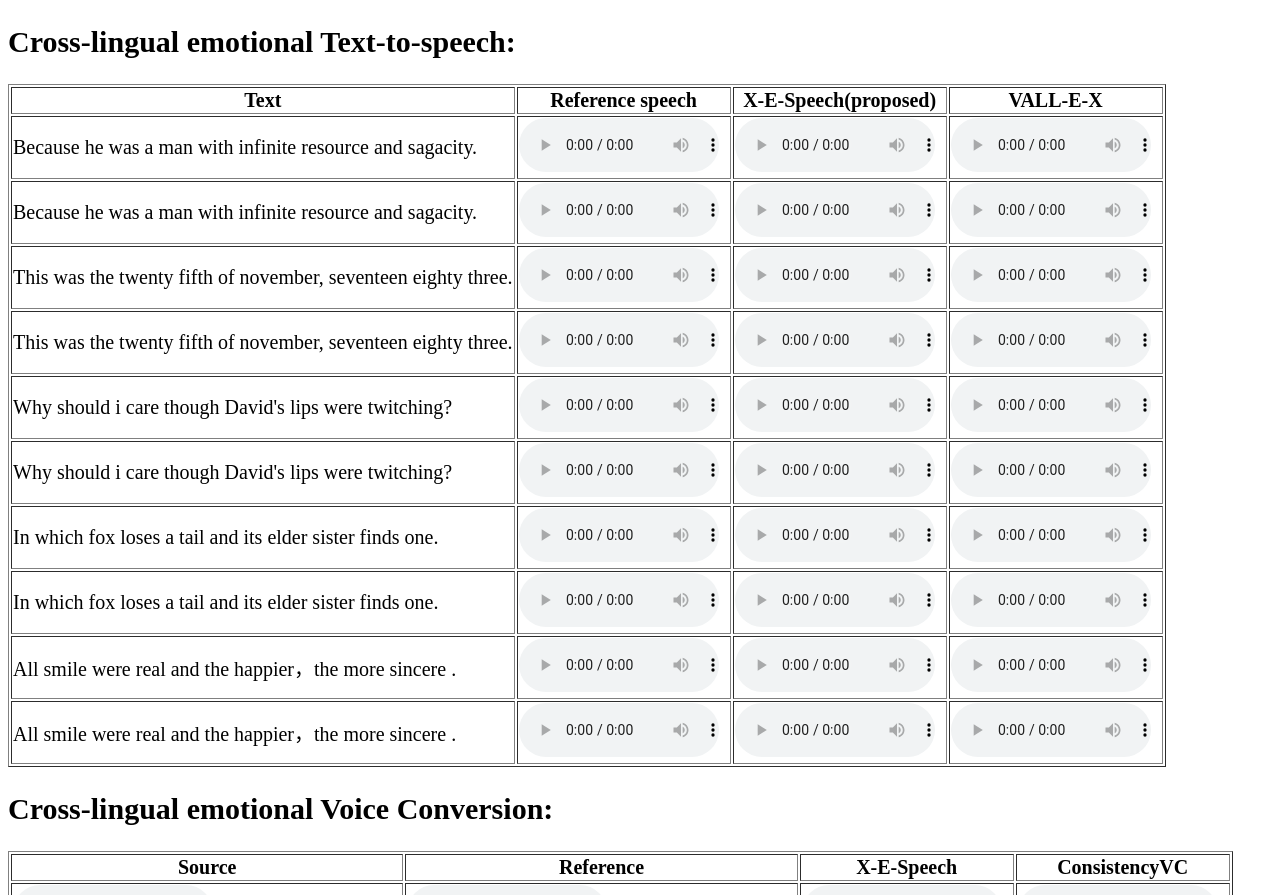
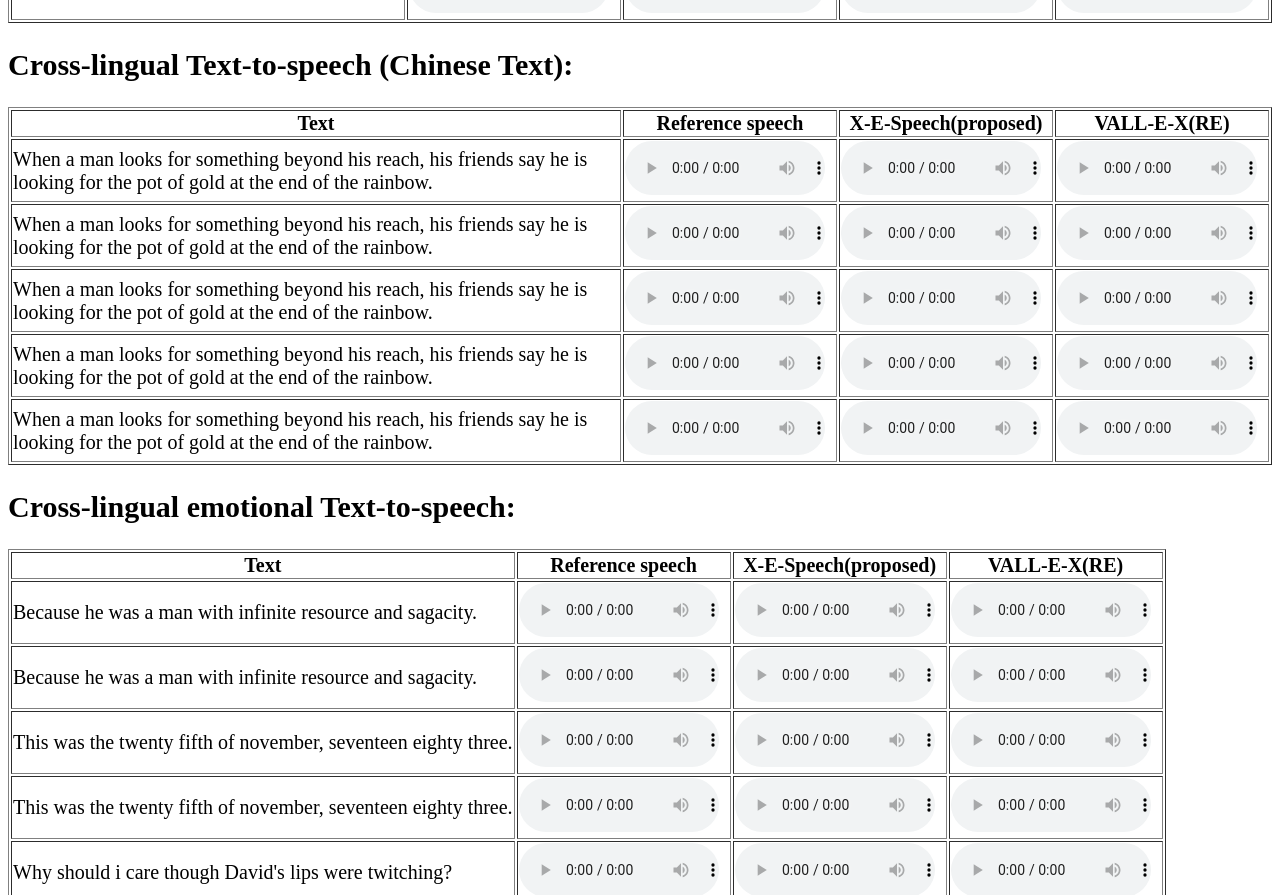
Before and after one commit to X-E-Speech/X-E-Speech-demopage, a plain HTML site: page index.html in a window 1280 px wide. Shown: the part 1036-1931 px from the top of the page. Drawn offline with Linux system fonts and the light colour scheme.

Commit message:
Update index.html

```diff
--- a/index.html
+++ b/index.html
@@ -19,9 +19,11 @@
     <h2>Audio samples - X-E-Speech</h2>
     <h2>Anonymous demo page for paper X-E-Speech</h2>
 
+
   <hr style="height:3px;border:none;border-top:5px solid #555555;" />
 
     <li>The code: https://github.com/X-E-Speech</li>
+  <li>Anonymous preprint: https://openreview.net/forum?id=J4fL6FDz36</li>
 
    <h2>Cross-lingual Text-to-speech:</h2>
 
@@ -30,7 +32,7 @@
           <th>Text</th>
           <th>Reference speech</th>
           <th>X-E-Speech(proposed)</th>
-          <th>VALL-E-X</th>
+          <th>VALL-E-X(RE)</th>
           <th>YourTTS</th>
         </tr>
 
@@ -267,6 +269,106 @@
         </table>
 
 
+   <h2>Cross-lingual Text-to-speech (Chinese Text):</h2>
+
+       <table border="1">
+        <tr>
+          <th>Text</th>
+          <th>Reference speech</th>
+          <th>X-E-Speech(proposed)</th>
+          <th>VALL-E-X(RE)</th>
+        </tr>
+
+        <tr>
+           <td>When a man looks for something beyond his reach, his friends say he is looking for the pot of gold at the end of the rainbow.</td>
+           <td>
+           <audio controls>
+           <source src="./xtts/BASIC5000_0725.wav.wav" type="audio/wav">
+           </audio>
+           </td>
+           <td>
+           <audio controls>
+           <source src="./xtts/0_BASIC5000_0725.wav.wav" type="audio/wav">
+           </audio>
+           </td>
+           <td>
+           <audio controls>
+           <source src="./vallex/xtts/0_BASIC5000_0725.wav.wav" type="audio/wav">
+           </audio></td>
+        </tr>
+
+        <tr>
+           <td>When a man looks for something beyond his reach, his friends say he is looking for the pot of gold at the end of the rainbow.</td>
+           <td>
+           <audio controls>
+           <source src="./xtts/BASIC5000_0725.wav.wav" type="audio/wav">
+           </audio>
+           </td>
+           <td>
+           <audio controls>
+           <source src="./xtts/0_BASIC5000_0725.wav.wav" type="audio/wav">
+           </audio>
+           </td>
+           <td>
+           <audio controls>
+           <source src="./vallex/xtts/0_BASIC5000_0725.wav.wav" type="audio/wav">
+           </audio></td>
+        </tr>
+
+        <tr>
+           <td>When a man looks for something beyond his reach, his friends say he is looking for the pot of gold at the end of the rainbow.</td>
+           <td>
+           <audio controls>
+           <source src="./xtts/BASIC5000_0725.wav.wav" type="audio/wav">
+           </audio>
+           </td>
+           <td>
+           <audio controls>
+           <source src="./xtts/0_BASIC5000_0725.wav.wav" type="audio/wav">
+           </audio>
+           </td>
+           <td>
+           <audio controls>
+           <source src="./vallex/xtts/0_BASIC5000_0725.wav.wav" type="audio/wav">
+           </audio></td>
+        </tr>
+
+        <tr>
+           <td>When a man looks for something beyond his reach, his friends say he is looking for the pot of gold at the end of the rainbow.</td>
+           <td>
+           <audio controls>
+           <source src="./xtts/BASIC5000_0725.wav.wav" type="audio/wav">
+           </audio>
+           </td>
+           <td>
+           <audio controls>
+           <source src="./xtts/0_BASIC5000_0725.wav.wav" type="audio/wav">
+           </audio>
+           </td>
+           <td>
+           <audio controls>
+           <source src="./vallex/xtts/0_BASIC5000_0725.wav.wav" type="audio/wav">
+           </audio></td>
+        </tr>
+
+        <tr>
+           <td>When a man looks for something beyond his reach, his friends say he is looking for the pot of gold at the end of the rainbow.</td>
+           <td>
+           <audio controls>
+           <source src="./xtts/BASIC5000_0725.wav.wav" type="audio/wav">
+           </audio>
+           </td>
+           <td>
+           <audio controls>
+           <source src="./xtts/0_BASIC5000_0725.wav.wav" type="audio/wav">
+           </audio>
+           </td>
+           <td>
+           <audio controls>
+           <source src="./vallex/xtts/0_BASIC5000_0725.wav.wav" type="audio/wav">
+           </audio></td>
+        </tr>
+</table>
 
 
 <h2>Cross-lingual emotional Text-to-speech:</h2>
@@ -275,7 +377,7 @@
           <th>Text</th>
           <th>Reference speech</th>
           <th>X-E-Speech(proposed)</th>
-          <th>VALL-E-X</th>
+          <th>VALL-E-X(RE)</th>
         </tr>
 
         <tr>
```
